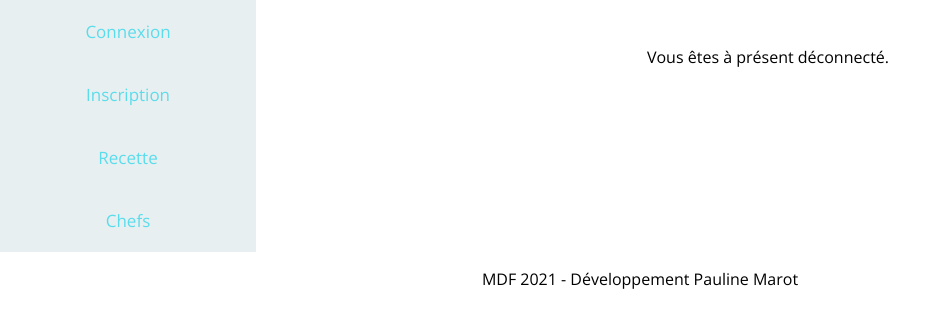
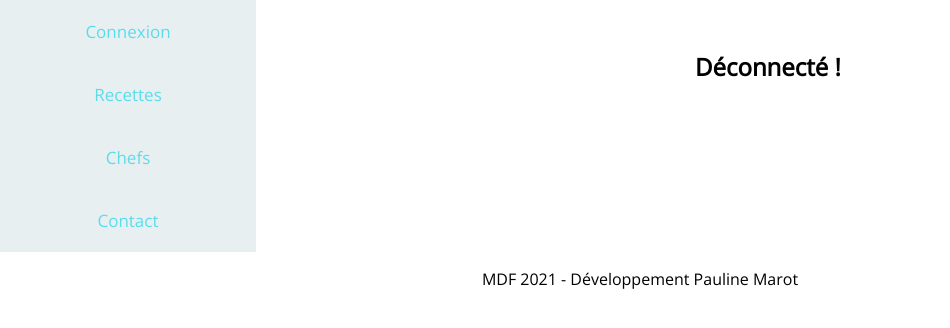
Before and after one commit to linepau31/TP_PHP, a PHP site: template SitePHP/site/MVC/view/admin/deconnexion.php in a window 1280 px wide. Shown: the part 86-414 px from the top of the page, without its empty margins (0-950 px from the left). Run offline with PHP 8.4, Linux system fonts and the light colour scheme; the template is opened without the code that fills it, so the values that code supplies are empty; some libraries are stand-ins or nearby versions.

Commit message:
4 eme commit

```diff
--- a/SitePHP/site/MVC/controller/admin/Admin.php
+++ b/SitePHP/site/MVC/controller/admin/Admin.php
@@ -5,9 +5,10 @@ use model\admin as ma;
 use model\site as ms;
 class Admin {
 
+
 /****************** ACCES A LA ZONE ADMIN ******************/
 	public function voirAdmin() {
-		if( (empty($_POST['pseudo'])) || (empty($_POST['password'])) ) {
+		if( (empty($_POST['pseudo'])) ||(empty($_POST['password'])) ) {
 			$manager = new ma\MembreManager();
 			$message = $manager->getMsg();
 			$view = new classe\View('admin', 'admin', 'Admin', 'Je suis la desc de l\'admin', 'clé admin 1, clé admin 2');
@@ -140,6 +141,8 @@ class Admin {
 
 
 
+    /****************** DECONNEXION ******************/
+
 	public function seDeconnecter() {
 		$view = new classe\View('admin', 'deconnexion', 'Se déconnecter', 'Déconnexion de la zone admin', 'clé déconnecter 1, clé déconnecter 2');
 		$view->AfficherVue();
--- a/SitePHP/site/MVC/controller/site/Accueil.php
+++ b/SitePHP/site/MVC/controller/site/Accueil.php
@@ -4,7 +4,7 @@ use classe;
 use model\site as ms;
 
 class Accueil {
-/*************** AFFICHER TOUTES LES RECETTES ***************/
+/*************** AFFICHER TOUTES LES RECETTES  ***************/
 	public function AfficherAccueil() {
 
 		$manager = new ms\RecetteManager();
@@ -12,6 +12,7 @@ class Accueil {
 
 		$view = new classe\View('site', 'accueil', 'Accueil', 'Je suis la desc de l\'accueil', 'clé 1, clé 2');
 		$view->AfficherVue(array('recettes'=>$recettes));
+
 	}
 
 /**********************************************************/
@@ -25,7 +26,9 @@ class Accueil {
 
 		$view = new classe\View('site', 'voir-recette', $recette->getTitre(), $recette->getDescriptif(), $recette->getChef());
 		$view->AfficherVue(array('recette'=>$recette));
+
 	}
 
 /***************************************************/
+
 }
--- a/SitePHP/site/MVC/view/_gabarit.php
+++ b/SitePHP/site/MVC/view/_gabarit.php
@@ -25,9 +25,6 @@
                     <li><a href="creer-recette.html">Ajouter</a></li>
                     <li><a href="admin-home.html">Modifier/Supprimer </a></li>
                    <br>
-                    <li><a href="admin-home.html">Les Chefs</a></li>
-                    <li><a href="creer-recette.html">Ajouter</a></li>
-                    <li><a href="admin-home.html">Modifier/Supprimer</a></li>
                     <br>
                     <li><a href="">Changer mon mot de passe</a></li>
                     <li><a href="deconnexion.html">Quitter</a></li>
@@ -35,9 +32,10 @@
                 } else {
                 ?>
                     <li><a href="admin.html">Connexion</a></li>
-                    <li><a href="inscription.html">Inscription</a></li>
-                    <li><a href="Recette.html">Recette</a></li>
-                    <li><a href="chef.html">Chefs</a></li>
+                    <li><a href="index.php">Recettes</a></li>
+                    <li><a href="index.php">Chefs</a></li>
+                    <li><a href="">Contact</a></li>
+
 
                 <?php
                 }
--- a/SitePHP/site/MVC/view/admin/admin.php
+++ b/SitePHP/site/MVC/view/admin/admin.php
@@ -1,7 +1,9 @@
+
 <article>
     <h1>Connexion</h1>
     <div class="box">
         <?= $message; ?>
+
         <form method="post" action="" id="myForm">
             <p><input id="pseudo" type="text" name="pseudo" placeholder="Votre Pseudo" required /></p>
             <span class="erreurPseudo"></span>
@@ -47,7 +49,7 @@
 
             </div>
 
-            <a href=".php">Mot de passe oublié ?</a>
+            <a href="">Mot de passe oublié ?</a>
         </form>
     </div>
 </article>
--- a/SitePHP/site/MVC/view/admin/deconnexion.php
+++ b/SitePHP/site/MVC/view/admin/deconnexion.php
@@ -4,6 +4,6 @@ session_destroy();
 ?>
 <article>
     <div class="box">
-    <p>Vous êtes à présent déconnecté.</p>
+    <h1>Déconnecté !</h1>
     </div>
 </article>
--- a/SitePHP/site/MVC/view/site/accueil.php
+++ b/SitePHP/site/MVC/view/site/accueil.php
@@ -10,4 +10,5 @@
 		}
 		?>
   	</ol>
+
 </article>
--- a/SitePHP/site/MVC/view/site/voir-recette.php
+++ b/SitePHP/site/MVC/view/site/voir-recette.php
@@ -2,9 +2,11 @@
 	<h1><?= $recette->getTitre(); ?></h1>
     <div class="box">
     <?= $recette->getChef(); ?>
-    <br>
+    <br> <br>
     <?= $recette->getDescriptif(); ?>
+        <br><br>
     <?= $recette->getIngredient(); ?>
+        <br><br>
     <?= $recette->getEtapes(); ?>
     </div>
 </article>
```
Also changed, not shown: SitePHP/site/MVC/classe/Autoloader.php (+6 -5 lines), SitePHP/site/MVC/model/admin/Membre.php (+9 -0 lines), SitePHP/site/MVC/model/admin/MembreManager.php (+6 -3 lines).
